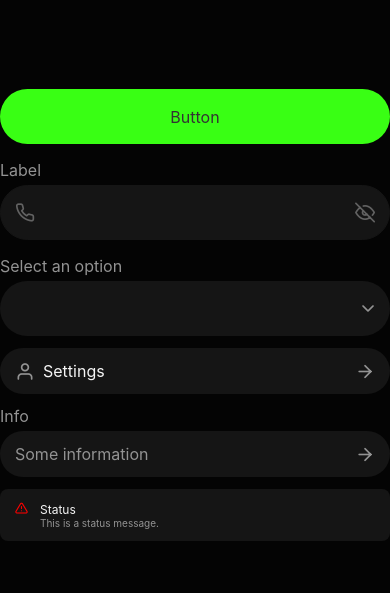
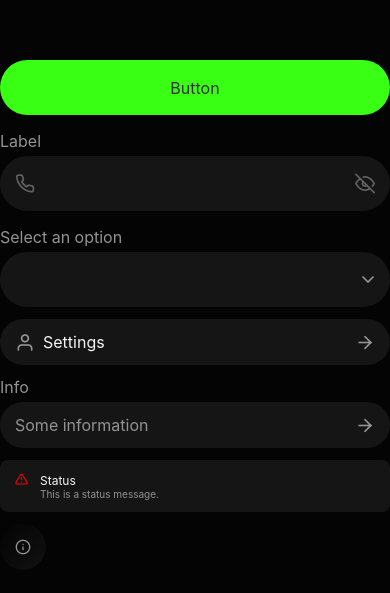
Before and after one commit to mr2726/new_wrapgo_app, a React Native app: screen / in a window 390 px wide. Shown: the part 107-700 px from the top of the page. Built offline with nearby package versions, Linux system fonts and the light colour scheme.

Commit message:
InfoButton_

```diff
--- a/App.js
+++ b/App.js
@@ -6,6 +6,7 @@ import {Selector_} from './src/components/ui/selectors';
 import {SettingsButton} from './src/components/ui/settingsButton';
 import {InfoInput_} from './src/components/ui/infoInputs';
 import {StatusBar_} from './src/components/ui/statusBar';
+import {InfoButton_} from './src/components/ui/infoButton';
 import React from 'react';
 import {Feather} from '@expo/vector-icons';
 
@@ -36,6 +37,7 @@ export default function App() {
         <SettingsButton title="Settings" onPress={() => alert('Settings pressed!')} icon="user" />
         <InfoInput_ label="Info" value="Some information" onPress={() => alert('Info pressed!')}/>
         <StatusBar_ title="Status" description="This is a status message." icon="alert-triangle" color="#ff0000" />
+        <InfoButton_ onPress={() => alert('Info button pressed!')} />
       </View>
       <StatusBar style="auto" />
     </View>
--- a/package.json
+++ b/package.json
@@ -11,6 +11,7 @@
   "dependencies": {
     "expo": "~54.0.33",
     "expo-atlas": "^0.4.3",
+    "expo-linear-gradient": "~15.0.8",
     "expo-status-bar": "~3.0.9",
     "react": "19.1.0",
     "react-icons": "^5.6.0",
--- /dev/null
+++ b/src/components/ui/infoButton.jsx
@@ -0,0 +1,35 @@
+import {Pressable} from 'react-native';
+import React from 'react';
+import {Feather} from '@expo/vector-icons';
+import {LinearGradient} from 'expo-linear-gradient';
+
+export const InfoButton_ = ({icon, onPress}) => {
+    return (
+        <Pressable onPress={onPress} style={
+            {
+                width: 46,
+                height: 46,
+                borderRadius: 23,
+                overflow: 'hidden',
+                display: 'flex',
+                alignItems: 'center',
+                justifyContent: 'center',
+            }
+        }>
+            <LinearGradient
+                colors={['rgba(255, 255, 255, 0)', 'rgba(255, 255, 255, 0.05)']}
+                // locations={[0, 0.45, 1]}
+                start={{x: 0, y: 0}}
+                end={{x: 1, y: 1}}
+                style={{
+                    width: '100%',
+                    height: '100%',
+                    borderRadius: 23,
+                    alignItems: 'center',
+                    justifyContent: 'center',
+                }}>
+                <Feather name={icon || "info"} size={16} color="#939393" />
+            </LinearGradient>
+        </Pressable>
+    );
+}
```
Also changed, not shown: 2 other files (tests, documents, lock files or other folders).
